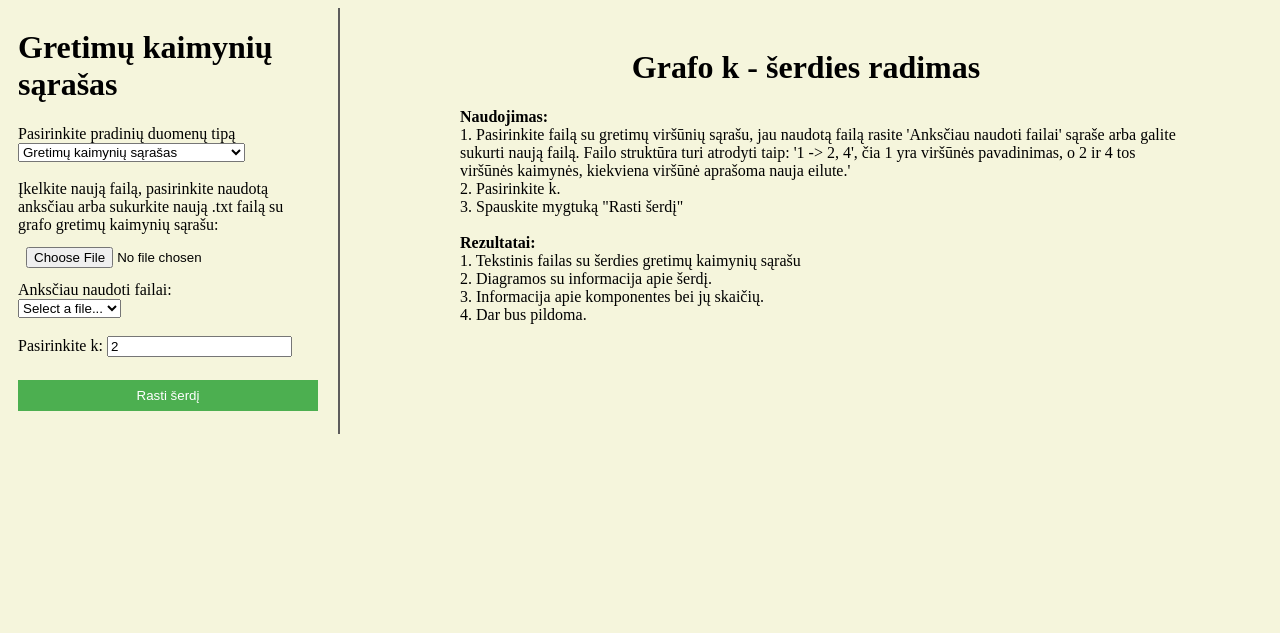
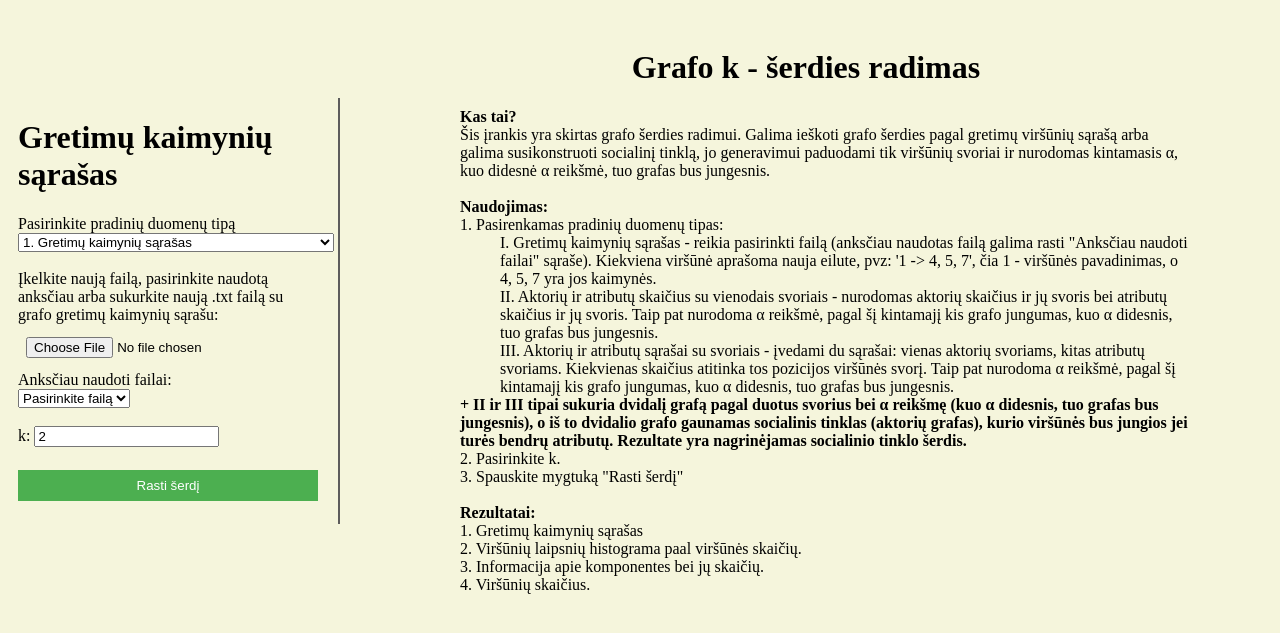
Before and after one commit to migsimv/bachelor_project, a Flask app: page / in a window 1280 px wide. Shown: the top 633 px of the page. Run offline with Flask 3, Linux system fonts and the light colour scheme; parts of the project's set-up code (start-up, migrations or seed data) failed here and were passed over.

Commit message:
fixes and final commit (hopefully)

```diff
--- a/app.py
+++ b/app.py
@@ -1,8 +1,14 @@
-from flask import Flask, request, jsonify
+from flask import Flask
 from views import views
+import sys
 
-app = Flask(__name__)
+app = Flask(__name__,  static_url_path='/static')
 app.register_blueprint(views, url_prefix="/")
 
 if __name__ == '__main__':
-    app.run(debug=True, port=8000)
+    sys.stdout.reconfigure(line_buffering=True)
+
+    app.debug = True
+
+    from werkzeug.serving import run_simple
+    run_simple('localhost', 8000, app, use_reloader=True)
--- a/helpers.py
+++ b/helpers.py
@@ -1,10 +1,8 @@
 import os
-import matplotlib.pyplot as plt
-import base64
-import io
+import matplotlib
+matplotlib.use('TkAgg')
 import random
 import math
-
 
 def get_files_in_uploads_folder():
     uploads_folder = "uploads"
@@ -15,7 +13,6 @@ def read_selected_file_content(selected_file):
     with open(os.path.join("uploads", selected_file), 'r') as f:
         content = f.readlines()
     return [line.strip() for line in content]
-
 
 def getVertexDegrees(graph):
     count = []
@@ -71,37 +68,6 @@ def find_components(graph):
 
     return components
 
-def generate_plot(graph, name): #BUG nucrashina po kurio laiko RuntimeError: main thread is not in main loop
-    intervals = []
-    for i in range(0, 1000, 100):
-        intervals.append(i)
-    intervals.append(1000 - 1)
-    degreesArray = []
-    print(graph)
-    for key, value in graph.items():
-        degreesArray.append(len(value))
-    # x = np.arange(0, 1000, 100)
-    # y = np.arange(0, 5000, 200)
-    x = [1, 2, 3, 4, 5]
-    y = [10, 5, 7, 2, 8]
-
-    plt.figure(figsize=(4.5, 4))
-    plt.plot(x, y)
-    plt.xlabel('X-axis')
-    plt.ylabel('Y-axis')
-    plt.suptitle(name)
-
-    # plt.title('Sample Plot')
-    plt.grid(True)
-
-    buffer = io.BytesIO()
-    plt.savefig(buffer, format='png')
-    buffer.seek(0)
-    plot_data = base64.b64encode(buffer.getvalue()).decode()
-    plt.switch_backend('agg')
-
-    plt.close()
-    return plot_data
 
 def longest_inner_array_length(array_of_arrays):
     longest_length = 0
@@ -132,6 +98,7 @@ def create_bipartite_graph(xArray, yArray, alpha):
                 adj_list[j].append(i)
             f += 1
     return adj_list
+
 def getP(alpha,x,y,n,m):
     return alpha * (x*y) / math.sqrt(n*m)
 
--- a/templates/index.html
+++ b/templates/index.html
@@ -66,6 +66,9 @@
             border: none;
             cursor: pointer;
         }
+        .tab2 {
+            tab-size: 4;
+        }
         #file-select option.selected {
             background-color: #84cd87;
             color: white;
@@ -87,13 +90,13 @@
         <form method="post" enctype="multipart/form-data"  onchange="handleOptionChange()">
             <label for="options">Pasirinkite pradinių duomenų tipą</label>
             <select id="options" name="options">
-                <option value="option1">Gretimų kaimynių sąrašas</option>
-                <option value="option2">Masyvų dydžiai ir jų vienodi svoriai</option>
-                <option value="option3">Du masyvai su svoriais</option>
+                <option value="option1">1. Gretimų kaimynių sąrašas</option>
+                <option value="option2">2. Aktorių ir atributų skaičius su vienodais svoriais</option>
+                <option value="option3">3. Aktorių ir atributų svoriai</option>
             </select>
             <br><br>
             <div id="integerForm" class="hidden">
-                Įveskite duomenis arba įkelkite failą <br>
+                Įveskite duomenis:<br>
                 <label for="integerValue">Aktorių skaičius:</label>
                 <input type="number" id="xLen" name="xLen"required>
                 <br>
@@ -106,7 +109,7 @@
                 <label for="integerValue4">Atributų svoriai: </label>
                 <input type="number" id="yWeight" name="yWeight" required>
                 <br>
-                Alpha:
+                α:
                 <input type="number" id="alpha" name="alpha" step="0.01">
                 <br> <br>
             </div>
@@ -117,7 +120,7 @@
                 <br>
                 <label for="integerValue2">Atributų svoriai: </label>
                 <textarea id="yArray" name="yArray" rows="4"  style="height: 100px;" required></textarea>
-                Alpha:
+                α:
                 <input type="number" id="alpha2" name="alpha2" step="0.01">
                 <br> <br>
             </div>
@@ -127,28 +130,32 @@
                     var selectedOption = document.getElementById("options").value;
                     var integerForm = document.getElementById("integerForm");
                     var listForm = document.getElementById("listForm");
+                    var listFormPrev = document.getElementById("listFormPrev");
 
                     if (selectedOption === "option2") {
                         integerForm.classList.remove("hidden");
+                        listFormPrev.classList.add("hidden");
                         listForm.classList.add("hidden");
                         enableRequiredFields(integerForm);
                         disableRequiredFields(listForm);
-
                     }
                     else if(selectedOption === "option3"){
                         integerForm.classList.add("hidden");
+                        listFormPrev.classList.add("hidden");
                         listForm.classList.remove("hidden");
                         disableRequiredFields(integerForm);
                         enableRequiredFields(listForm)
                     }
                     else {
                         integerForm.classList.add("hidden");
+                        listForm.classList.add("hidden");
+                        listFormPrev.classList.remove("hidden");
                         disableRequiredFields(integerForm);
                         disableRequiredFields(listForm);
-
-
+                        enableRequiredFields(listFormPrev);
                     }
                 }
+
                 function enableRequiredFields(form) {
                     var requiredFields = form.querySelectorAll('[required]');
                     requiredFields.forEach(field => {
@@ -163,22 +170,22 @@
                     });
                 }
             </script>
+
+            <div id="listFormPrev">
                 Įkelkite naują failą, pasirinkite naudotą anksčiau arba sukurkite naują .txt failą su grafo gretimų kaimynių sąrašu:
                 <input type="file" name="fileUpl" id="fileUpl" accept=".txt">
-
                 <br>
                 Anksčiau naudoti failai:
                 <br>
                 <select id="fileOption"  name="selected_file">
-                <option value="" disabled selected>Select a file...</option>
+                    <option value="" disabled selected>Pasirinkite failą</option>
                     {% for file in files %}
                         <option value="{{ file }}">{{ file }}</option>
                     {% endfor %}
                 </select>
-            <br>
-            <br>
-
-            <label for="digit">Pasirinkite k:</label>
+                <br><br>
+            </div>
+            <label for="digit">k:</label>
             <input value='2' type="number" name="digit" id="digit" required>
             <br><br>
             <button class="submit" onclick="uploadFile()">Rasti šerdį</button>
@@ -189,26 +196,33 @@
     <div class="text-area-container">
       <h1>Grafo k - šerdies radimas</h1>
       <div class="test">
-        <b>Naudojimas: </b>
-        <br>
-        1. Pasirinkite failą su gretimų viršūnių sąrašu, jau naudotą failą rasite 'Anksčiau naudoti failai' sąraše
-        arba galite sukurti naują failą. Failo struktūra turi atrodyti taip: '1 -> 2, 4', čia 1 yra viršūnės pavadinimas, o 2 ir 4
-        tos viršūnės kaimynės, kiekviena viršūnė aprašoma nauja eilute.'
+        <b>Kas tai?</b>
+        <br> Šis įrankis yra skirtas grafo šerdies radimui. Galima ieškoti grafo šerdies pagal gretimų viršūnių sąrašą arba galima susikonstruoti socialinį tinklą,
+            jo generavimui paduodami tik viršūnių svoriai ir nurodomas kintamasis α, kuo didesnė α reikšmė, tuo grafas bus jungesnis.
+        <br><br><b>Naudojimas: </b><br>
+        <dt> 1. Pasirenkamas pradinių duomenų tipas:</dt>
+        <dd> I. Gretimų kaimynių sąrašas - reikia pasirinkti failą (anksčiau naudotas failą galima rasti "Anksčiau naudoti failai" sąraše).
+                Kiekviena viršūnė aprašoma nauja eilute, pvz: '1 -> 4, 5, 7', čia 1 - viršūnės pavadinimas, o 4, 5, 7 yra jos kaimynės. </dd>
+        <dd > II. Aktorių ir atributų skaičius su vienodais svoriais - nurodomas aktorių skaičius ir jų svoris bei atributų skaičius ir jų svoris. Taip pat nurodoma
+                 α reikšmė, pagal šį kintamajį kis grafo jungumas, kuo α didesnis, tuo grafas bus jungesnis. </dd>
+        <dd>III. Aktorių ir atributų sąrašai su svoriais - įvedami du sąrašai: vienas aktorių svoriams, kitas atributų svoriams. Kiekvienas skaičius atitinka
+           tos pozicijos viršūnės svorį. Taip pat nurodoma  α reikšmė, pagal šį kintamajį kis grafo jungumas, kuo α didesnis, tuo grafas bus jungesnis.</dd>
+        <b> + II ir III tipai sukuria dvidalį grafą pagal duotus svorius bei α reikšmę (kuo α didesnis, tuo grafas bus jungesnis), o iš to dvidalio grafo
+                gaunamas socialinis tinklas (aktorių grafas), kurio viršūnės bus jungios jei turės bendrų atributų. Rezultate yra nagrinėjamas socialinio tinklo šerdis.</b>
         <br>
         2. Pasirinkite k.
         <br>
         3. Spauskite mygtuką "Rasti šerdį"
         <br><br>
-        <b>Rezultatai: </b> <br>
-        1. Tekstinis failas su šerdies gretimų kaimynių sąrašu
+        <b>Rezultatai: </b><br>
+        1. Gretimų kaimynių sąrašas
         <br>
-        2. Diagramos su informacija apie šerdį.
+        2. Viršūnių laipsnių histograma paal viršūnės skaičių.
         <br>
         3. Informacija apie komponentes bei jų skaičių.
         <br>
-        4. Dar bus pildoma.
+        4. Viršūnių skaičius.
       </div>
-
     </div>
 
     <script>
--- a/views.py
+++ b/views.py
@@ -1,7 +1,16 @@
 from flask import Blueprint, render_template, request
 import helpers
+import matplotlib
+matplotlib.use('Agg')
+from matplotlib import pyplot as plt
+import time
+import numpy as np
+import threading
 
+plot_lock = threading.Lock()
 views = Blueprint(__name__,'views')
+
+last_generated_plots = []
 
 @views.route('/upload_file', methods=['POST'])
 def upload_file_route():
@@ -64,11 +73,46 @@ def index():
             data = get_result_from_adj_list(graph, k)
             data['k'] = k
             data['originalGraph'] =  helpers.getResult(graph)
-            # plot_data_before = generate_plot(core, 'test5')
-            # plot_data_core = generate_plot(graph, 'test')
-            plot_data_before = 0
-            plot_data_core =0
-            # print(data['originalGraph'])
-            # print(data['coreToPrint'])
+
+            degreesArray = []
+            for key, value in graph.items():
+                degreesArray.append(len(value))
+            coreDegreesArray = []
+            for key, value in graph.items():
+                coreDegreesArray.append(len(value))
+            data['plot_filename1'] = generate_plot(degreesArray, 'Aktorių grafo viršūnių laipsniai')
+            data['plot_filename2'] = generate_plot(coreDegreesArray, 'Šerdies viršūnių laipsniai')
+
             return render_template('res.html', files=files, data=data)
     return render_template('index.html', files = files)
+
+def generate_plot(arr, subtitle):
+    with plot_lock:
+        intervals = []
+        for i in range(0, 1000, 100):
+            intervals.append(i)
+        intervals.append(1000 - 1)
+
+        x = np.arange(0, 1000, 100)
+        y = np.arange(0, 5000, 200)
+        plt.xticks(x)
+        plt.yticks(y)
+
+        counts, edges, bars = plt.hist(arr, intervals, edgecolor='k')
+        plt.bar_label(bars)
+        plt.suptitle(subtitle)
+        plt.xlabel('Viršūnės laipsnis')
+        plt.ylabel('Viršūnių skaičius')
+
+        timestamp = int(time.time())
+        if (subtitle == 'Šerdies viršūnių laipsniai' ):
+            filename='histogram_{timestamp}aaa.jpg'
+            plot_filename = f'static/{filename}'
+        else:
+            filename='histogram_{timestamp}.jpg'
+            plot_filename = f'static/{filename}'
+
+        plt.savefig(plot_filename, format='jpeg', dpi=300)
+        plt.close()
+
+        return filename
```
Also changed, not shown: templates/res.html (+109 -29 lines), histogram_1692100103.jpg (added). Lines whose indentation alone changed are shown as unchanged.
